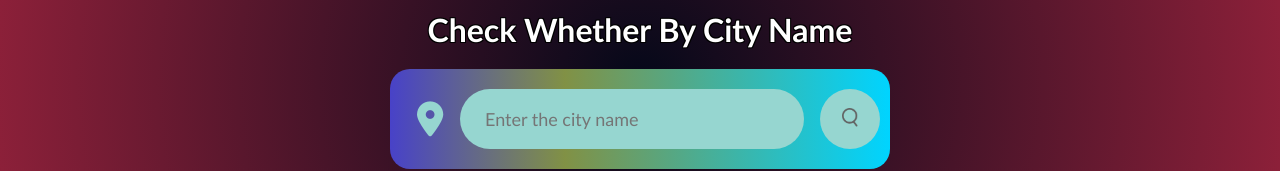
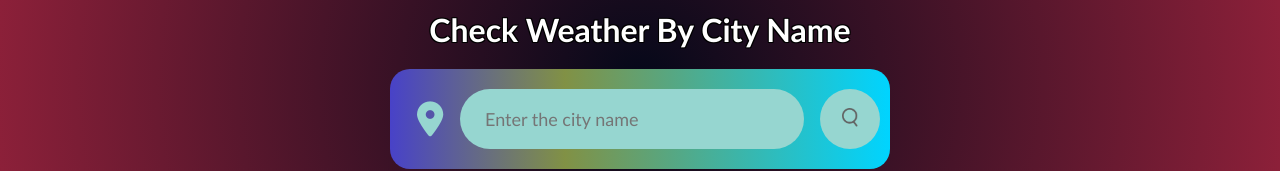
Before and after one commit to sagarkhatua/miniProjects, a plain HTML site: page weatherCheck/index.html in a window 1280 px wide. Shown: the top 171 px of the page. Drawn offline with Linux system fonts and the light colour scheme.

Commit message:
spelling modified

```diff
--- a/weatherCheck/index.html
+++ b/weatherCheck/index.html
@@ -15,7 +15,7 @@
     />
   </head>
   <body>
-    <h1 class="heading">Check Whether By City Name</h1>
+    <h1 class="heading">Check Weather By City Name</h1>
     <div class="card">
       <div class="search">
         <i class="fa-solid fa-location-dot"></i>
```
